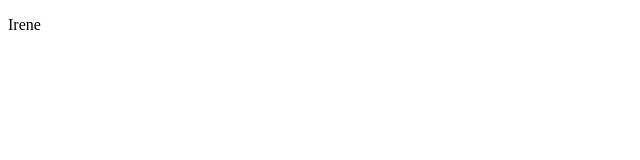
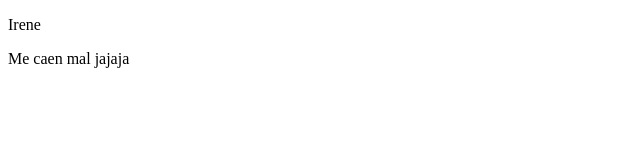
Before and after one commit to AlejandraEscobar3G/EjemploVago, a plain HTML site: page index.html in a window 1280 px wide. Shown: the whole page, without its empty margins (0-640 px from the left). Drawn offline with Linux system fonts and the light colour scheme.

Commit message:
Comentario destructivo

```diff
--- a/index.html
+++ b/index.html
@@ -24,7 +24,7 @@
 		</div>
 	</section>
 	<section> <!-- Yo -->
-		<!-- Haz lo que se te pegue la gana -->
+		<p>Me caen mal jajaja</p>
 	</section>
 </body>
 </html>
```
